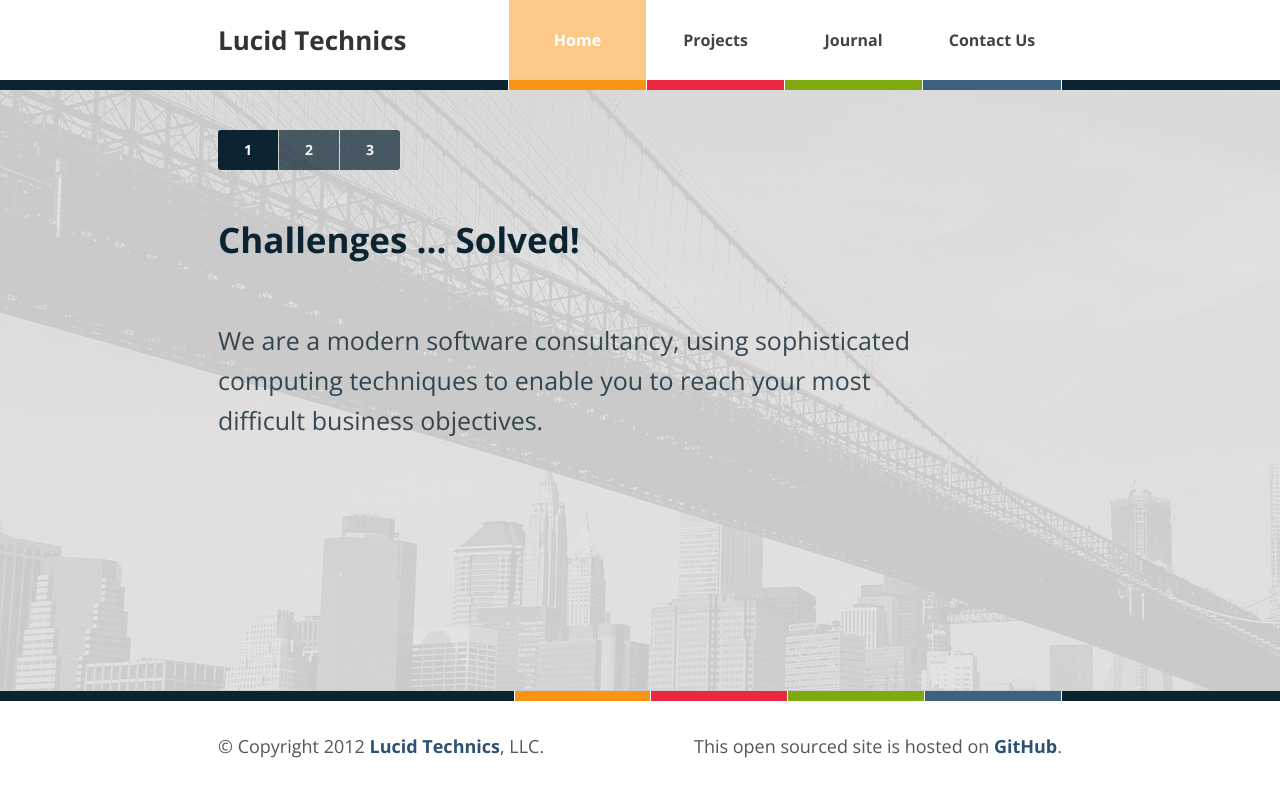
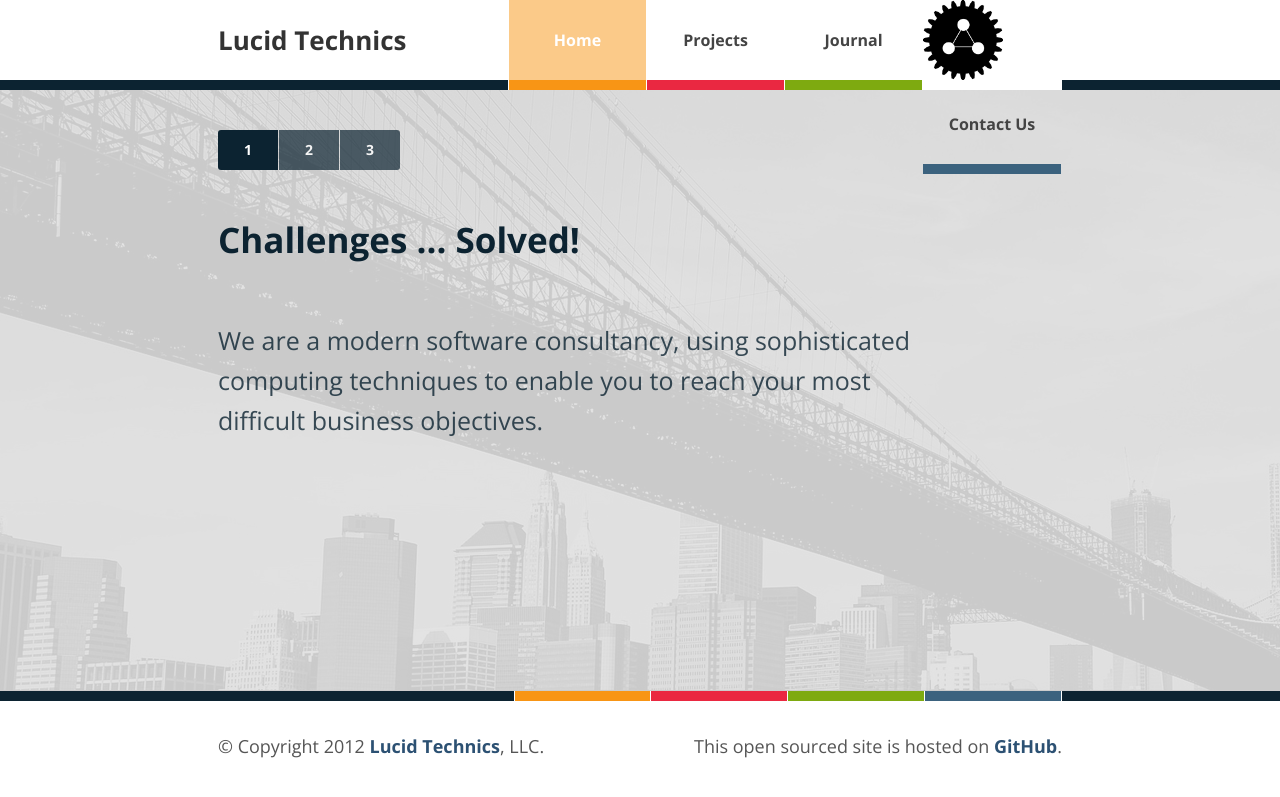
Before and after one commit to LucidTechnics/lucidtechnics.github.com, a Jekyll site: the page built from index.html, in a window 1280 px wide. Shown: the top 797 px of the page. Built offline with Jekyll 4.4.1, drawn with Linux system fonts in a browser that asks for light colours; nearby versions of some CDN libraries.

Commit message:
Updated _includes/menu.html

```diff
--- a/_includes/menu.html
+++ b/_includes/menu.html
@@ -1,6 +1,7 @@
 <div id="menu">
 
   <div class="inner">
+    <img src="images/lucidtechnicslogo.png" height="80" width="80"/>
     <a class="title" href="/{{site.baseurl}}" class="title">Lucid Technics</a>
     <a class="home{% if page.url == '/' %} active{% endif %}" href="/">Home</a>
     <a class="projects{% if page.url contains '/projects/' %} active{% endif %}" href="/projects/">Projects</a>
```
